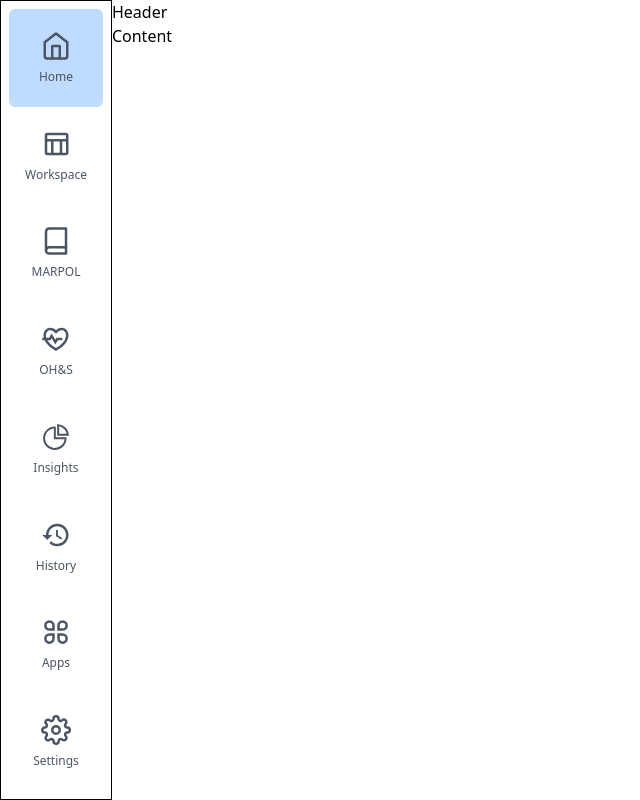
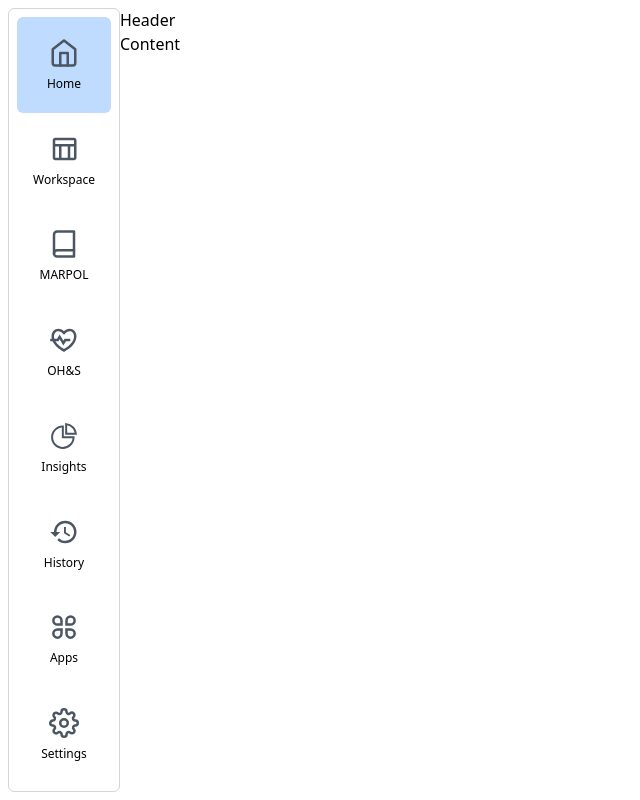
Before and after one commit to This-Is-Prince/wayship-dashboard, a React (Vite) app: page / in a window 1280 px wide. Shown: the whole page, without its empty margins (0-640 px from the left). Built offline with nearby package versions, Linux system fonts and the light colour scheme.

Commit message:
aside bar border color changed

```diff
--- a/index.html
+++ b/index.html
@@ -9,7 +9,7 @@
     <!-- <div id="root" class=""></div> -->
     <div
       id="root"
-      class="grid grid-cols-[auto,_1fr] grid-rows-[auto,_1fr] min-h-screen"
+      class="grid grid-cols-[auto,_1fr] grid-rows-[auto,_1fr] min-h-screen p-2"
     ></div>
     <script type="module" src="/src/main.tsx"></script>
   </body>
--- a/src/components/sidebar/Aside.tsx
+++ b/src/components/sidebar/Aside.tsx
@@ -5,7 +5,7 @@ import { useState } from "react";
 const Aside = () => {
   const [buttons, setButtons] = useState(asideButtonsNames);
   return (
-    <aside className="bg-white row-span-full flex flex-col p-2 border-[1px] border-black">
+    <aside className="bg-white row-span-full flex flex-col p-2 border-[1px] border-gray-300 rounded-md">
       {buttons.map((name) => {
         return <AsideButton key={name} name={name} />;
       })}
--- a/src/components/sidebar/AsideButton.tsx
+++ b/src/components/sidebar/AsideButton.tsx
@@ -5,11 +5,11 @@ import GetAsideButtonIcon from "./GetAsideButtonIcon";
 const AsideButton: FC<AsideButtonProps> = ({ name }) => {
   return (
     <article
-      className={`flex-auto px-4 text-gray-600 cursor-pointer flex flex-col gap-y-2 justify-center items-center rounded-md ${
+      className={`flex-auto px-4 cursor-pointer flex flex-col gap-y-2 justify-center items-center rounded-md ${
         name === "Home" ? "bg-blue-200" : ""
       }`}
     >
-      <button className="text-3xl">
+      <button className="text-3xl text-gray-600">
         <GetAsideButtonIcon name={name} />
       </button>
       <span className="text-xs">{name}</span>
```
